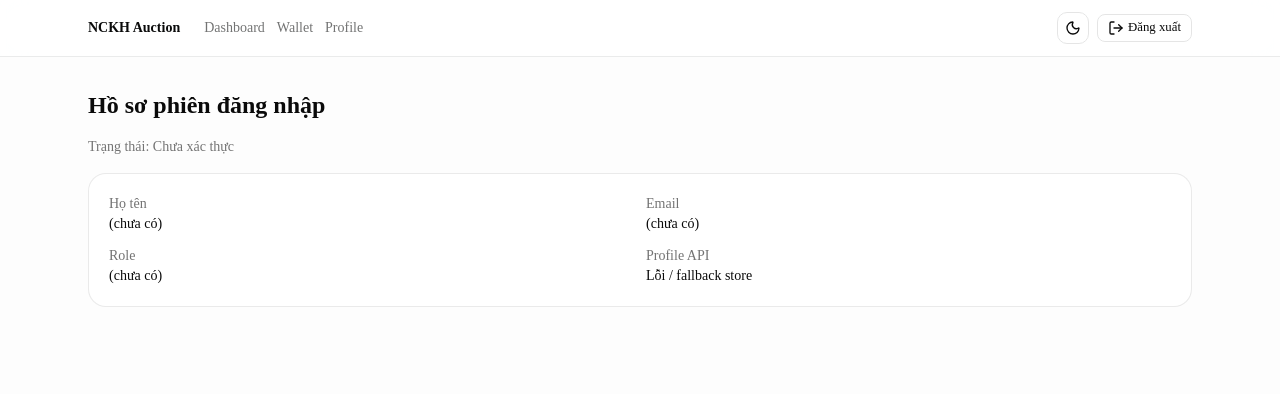
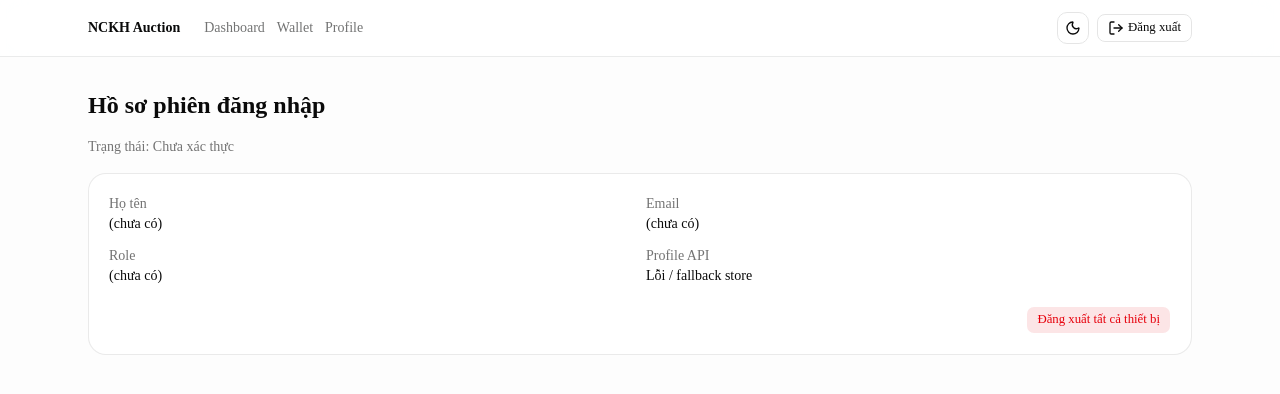
Before and after one commit to DuyLe1605/nckh-fe, a Next.js app: page /profile in a window 1280 px wide. Shown: the top 394 px of the page. Built offline with nearby package versions, Linux system fonts and the light colour scheme; no server answers.

Commit message:
feat: implement logout from all devices functionality and enhance profile page with logout button

```diff
--- a/documents/tracking.md
+++ b/documents/tracking.md
@@ -34,11 +34,12 @@
 
 - [~] Form login/register
 - [~] Luồng token/cookie handling an toàn
-- [ ] Middleware role guard hoàn chỉnh
-- [ ] Client-side fallback guard + redirect UX
-- [ ] Trang profile/session state cơ bản
-- [~] Auth API integration bằng Axios + TanStack Query mutations
+- [x] Middleware role guard hoàn chỉnh
+- [x] Client-side fallback guard + redirect UX
+- [x] Trang profile/session state cơ bản
+- [x] Auth API integration bằng Axios + TanStack Query mutations
 - [~] Auth/session UI state bằng Zustand (không lưu dữ liệu nhạy cảm)
+- [x] Logout all devices flow (gọi `POST /auth/logout-all`)
 
 ## Sprint 3 — Public Auction Browsing
 
@@ -94,13 +95,13 @@
 
 ### In Progress
 
-- [~] Hoàn thiện Sprint 2 auth flow (cookie strategy, role redirects, session profile page)
+- [~] Hoàn thiện Sprint 2 auth flow (token contract ổn định khi BE thay đổi payload)
 - [~] Chuẩn hóa rule middleware static matcher và route-group conventions (file `FE/documents/instructions.md`)
 
 ### Next up
 
-- [ ] Chốt API contract auth với BE (token/refresh/role payload)
-- [ ] Bổ sung profile/session page và logout flow
+- [ ] Bổ sung error UX chi tiết cho refresh expired vs revoked
+- [ ] Bổ sung test cho logout-all và multi-tab sync
 
 ### Done
 
--- a/src/app/(protected)/profile/page.tsx
+++ b/src/app/(protected)/profile/page.tsx
@@ -1,13 +1,18 @@
 "use client";
 
 import { useEffect } from "react";
-import { useQuery } from "@tanstack/react-query";
-import { me } from "@/lib/api/auth.api";
+import { useRouter } from "next/navigation";
+import { useMutation, useQuery } from "@tanstack/react-query";
+import { logoutAllDevices, me } from "@/lib/api/auth.api";
+import { Button } from "@/components/ui/button";
+import { APP_CONSTANTS, ROUTE_CONSTANTS } from "@/constants/app.constants";
+import { clearAccessToken } from "@/lib/auth/session-manager";
 import { QUERY_KEYS } from "@/lib/query/query-keys";
 import { useAuthUiStore } from "@/stores/auth-ui.store";
 
 export default function ProfilePage() {
-    const { currentEmail, currentRole, currentFullName, isAuthenticated, setSession } = useAuthUiStore();
+    const router = useRouter();
+    const { currentEmail, currentRole, currentFullName, isAuthenticated, setSession, clearSession } = useAuthUiStore();
 
     const profileQuery = useQuery({
         queryKey: QUERY_KEYS.auth.profile,
@@ -25,6 +30,16 @@ export default function ProfilePage() {
             fullName: user.fullName,
         });
     }, [profileQuery.data?.user, setSession]);
+
+    const logoutAllMutation = useMutation({
+        mutationFn: logoutAllDevices,
+        onSettled: () => {
+            document.cookie = `${APP_CONSTANTS.COOKIE_ROLE_KEY}=; path=/; max-age=0`;
+            clearAccessToken();
+            clearSession();
+            router.push(ROUTE_CONSTANTS.LOGIN);
+        },
+    });
 
     const email = profileQuery.data?.user?.email ?? currentEmail;
     const role = profileQuery.data?.user?.role ?? currentRole;
@@ -62,6 +77,17 @@ export default function ProfilePage() {
                         </dd>
                     </div>
                 </dl>
+
+                <div className="mt-5 flex justify-end">
+                    <Button
+                        variant="destructive"
+                        size="sm"
+                        onClick={() => logoutAllMutation.mutate()}
+                        disabled={logoutAllMutation.isPending}
+                    >
+                        {logoutAllMutation.isPending ? "Đang đăng xuất toàn bộ..." : "Đăng xuất tất cả thiết bị"}
+                    </Button>
+                </div>
             </div>
         </section>
     );
--- a/src/constants/app.constants.ts
+++ b/src/constants/app.constants.ts
@@ -12,6 +12,7 @@ export const APP_CONSTANTS = {
     AUTH_REGISTER_ENDPOINT: "/auth/register",
     AUTH_REFRESH_ENDPOINT: "/auth/refresh",
     AUTH_LOGOUT_ENDPOINT: "/auth/logout",
+    AUTH_LOGOUT_ALL_ENDPOINT: "/auth/logout-all",
     AUTH_ME_ENDPOINT: "/auth/me",
     AUTH_BROADCAST_CHANNEL: "nckh-auth",
     TOKEN_REFRESH_GRACE_MS: 30_000,
--- a/src/lib/api/auth.api.ts
+++ b/src/lib/api/auth.api.ts
@@ -1,5 +1,6 @@
 import { apiClient } from "@/lib/api/axios-client";
 import { APP_CONSTANTS } from "@/constants/app.constants";
+import { getDeviceId } from "@/lib/auth/device-id";
 
 export type AuthRole = "BIDDER" | "SELLER" | "ADMIN";
 
@@ -12,6 +13,7 @@ export type AuthUser = {
 export type AuthSessionPayload = {
     message: string;
     accessToken: string | null;
+    refreshTokenExpiresAt: string | null;
     user: AuthUser | null;
 };
 
@@ -30,6 +32,7 @@ type AuthApiSkeletonResponse<TPayload> = {
     message: string;
     body: TPayload;
     accessToken?: string;
+    refreshTokenExpiresAt?: string;
     user?: AuthUser;
 };
 
@@ -45,15 +48,17 @@ function normalizeAuthResponse<TPayload>(
     return {
         message: response.message,
         accessToken: response.accessToken ?? null,
+        refreshTokenExpiresAt: response.refreshTokenExpiresAt ?? null,
         user: response.user ?? fallbackUser,
     };
 }
 
 export async function login(payload: LoginPayload, fallbackRole?: AuthRole) {
-    const response = await apiClient.post<AuthApiSkeletonResponse<LoginPayload>>(
-        APP_CONSTANTS.AUTH_LOGIN_ENDPOINT,
-        payload,
-    );
+    const deviceId = getDeviceId();
+    const response = await apiClient.post<AuthApiSkeletonResponse<LoginPayload>>(APP_CONSTANTS.AUTH_LOGIN_ENDPOINT, {
+        ...payload,
+        deviceId,
+    });
     return normalizeAuthResponse(response.data, {
         email: payload.email,
         role: fallbackRole,
@@ -71,7 +76,10 @@ export async function register(payload: RegisterPayload) {
 }
 
 export async function refreshSession() {
-    const response = await apiClient.post<AuthApiSkeletonResponse<null>>(APP_CONSTANTS.AUTH_REFRESH_ENDPOINT);
+    const deviceId = getDeviceId();
+    const response = await apiClient.post<AuthApiSkeletonResponse<null>>(APP_CONSTANTS.AUTH_REFRESH_ENDPOINT, {
+        deviceId,
+    });
     return normalizeAuthResponse(response.data);
 }
 
@@ -90,3 +98,10 @@ export async function logout() {
         message: response.data.message ?? "Logged out",
     };
 }
+
+export async function logoutAllDevices() {
+    const response = await apiClient.post<{ message?: string }>(APP_CONSTANTS.AUTH_LOGOUT_ALL_ENDPOINT);
+    return {
+        message: response.data.message ?? "Logged out from all devices",
+    };
+}
--- /dev/null
+++ b/src/lib/auth/device-id.ts
@@ -0,0 +1,16 @@
+const DEVICE_ID_KEY = "nckh_device_id";
+
+function generateDeviceId() {
+    return `web_${crypto.randomUUID()}`;
+}
+
+export function getDeviceId() {
+    if (typeof window === "undefined") return "web_ssr";
+
+    const existed = window.localStorage.getItem(DEVICE_ID_KEY);
+    if (existed) return existed;
+
+    const next = generateDeviceId();
+    window.localStorage.setItem(DEVICE_ID_KEY, next);
+    return next;
+}
```
